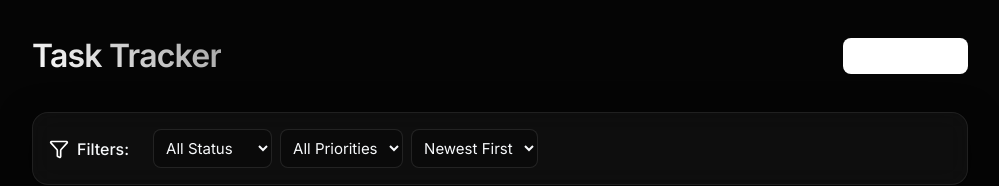
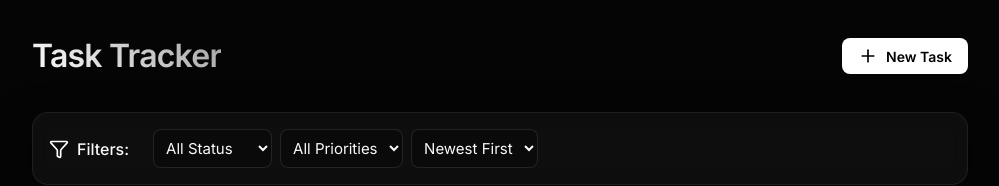
Before and after one commit to ChiragPaul/Task-Tracker-Manager, a React (Vite) app in the folder task-tracker/frontend/: page / in a window 1280 px wide. Shown: the top 186 px of the page, without its empty margins (140-1139 px from the left). Built offline with nearby package versions, Linux system fonts and the light colour scheme; no server answers.

Commit message:
Initial project commit

```diff
--- a/task-tracker/frontend/src/index.css
+++ b/task-tracker/frontend/src/index.css
@@ -157,12 +157,13 @@ input, select, textarea, button {
 
 .btn-primary {
   background: var(--primary);
-  color: white;
+  color: #000;
+  font-weight: 600;
 }
 .btn-primary:hover {
   background: var(--primary-hover);
   transform: translateY(-1px);
-  box-shadow: 0 4px 12px rgba(99, 102, 241, 0.3);
+  box-shadow: 0 4px 12px rgba(255, 255, 255, 0.2);
 }
 
 .btn-danger {
```
Also changed, not shown: 1 other file (tests, documents, lock files or other folders).
